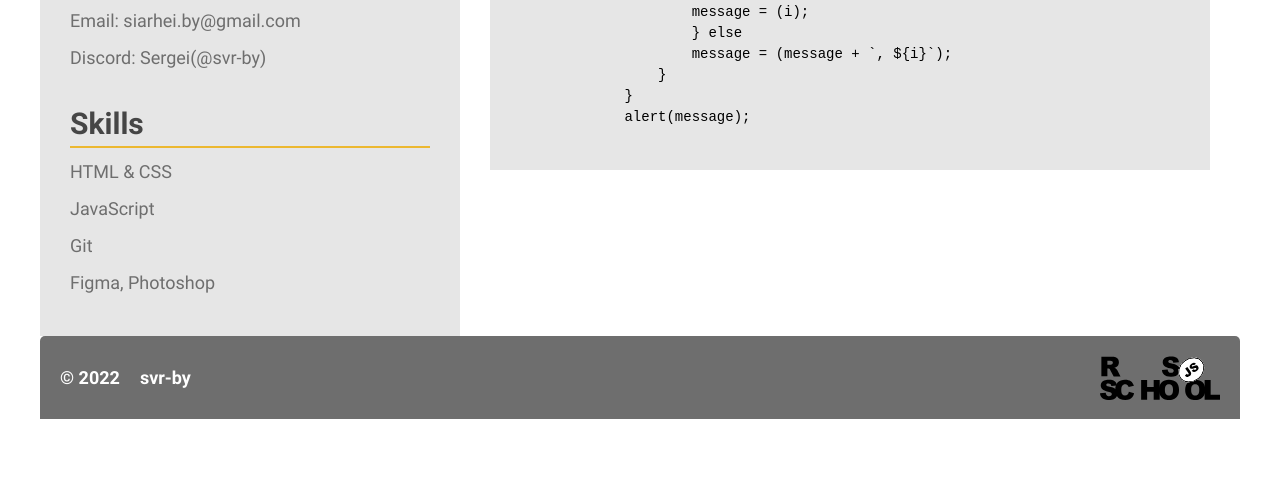
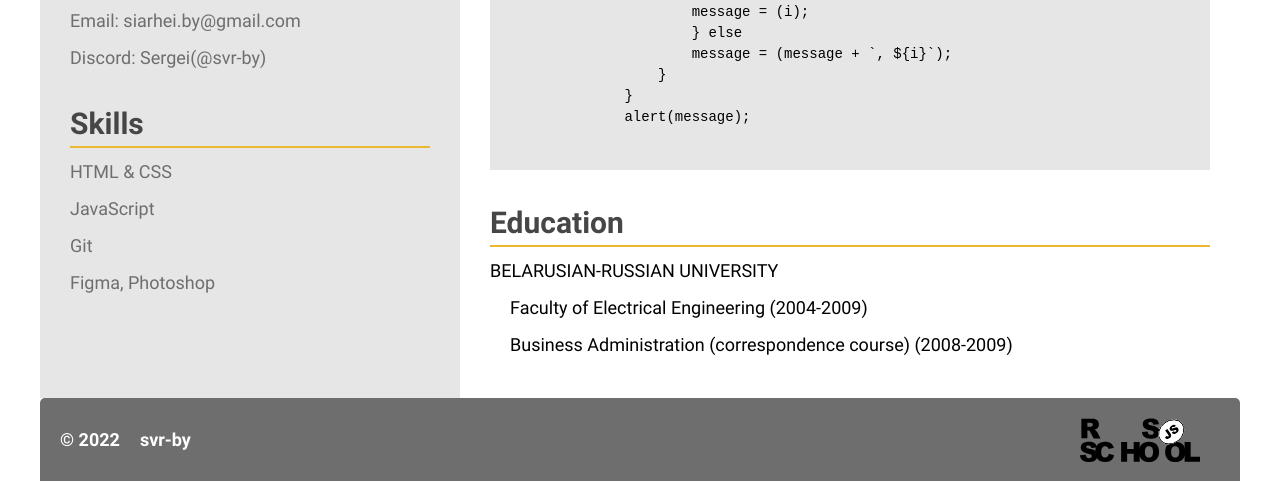
Before and after one commit to svr-by/rsschool-cv, a plain HTML site: page index.html in a window 1280 px wide. Shown: the part 699-1180 px from the top of the page. Before the commit the page ends 1118 px from the top, so only its background shows below. Drawn offline with Linux system fonts and the light colour scheme.

Commit message:
feat: add section education

```diff
--- a/css/style.css
+++ b/css/style.css
@@ -135,14 +135,20 @@ ul, li, h1, h2 {
     margin-bottom: 10px;
     border-bottom: 2px solid var(--color-orange);
 }
+.list {
+    list-style: none;
+}
+.list--inner{
+    margin-left: 20px;
+}
 .list__item {
     margin-bottom: 10px;
-    list-style: none;
 }
 .code-example {
     background-color: rgb(230, 230, 230);
     font-size: 14px;
 }
+
 /* main styles end */
 
 /* footer styles start */
@@ -170,7 +176,6 @@ ul, li, h1, h2 {
     margin-left: auto;
     width: 120px;
     height: 45px;
-    transition: .3s;
 }
 .footer__link--rss:hover {
     filter: invert(100%) sepia(0%) saturate(0%) hue-rotate(90deg) brightness(101%) contrast(102%);
--- a/index.html
+++ b/index.html
@@ -47,7 +47,7 @@
                     <section id="contacts" class="section">
                         <h2 class="title">Contacts</h2>
                         <nav class="list">
-                            <ul>
+                            <ul class="list">
                                 <li class="list__item">Location: Mogilev, Belarus</li>
                                 <li class="list__item">Phone: +375 (29) 246-18-55</li>
                                 <li class="list__item">Email: siarhei.by@gmail.com</li>
@@ -58,7 +58,7 @@
                     <section id="skills" class="section">
                         <h2 class="title">Skills</h2>
                         <nav class="list">
-                            <ul>
+                            <ul class="list">
                                 <li class="list__item">HTML & CSS</li>
                                 <li class="list__item">JavaScript</li>
                                 <li class="list__item">Git</li>
@@ -98,6 +98,18 @@
                             </code>
                         </pre>
                     </section>
+                    <section id="education" class="section">
+                        <h2 class="title">Education</h2>
+                        <ul class="list">
+                            <li class="list__item">BELARUSIAN-RUSSIAN UNIVERSITY</li>
+                            <li>
+                                <ul class="list list--inner">
+                                    <li class="list__item">Faculty of Electrical Engineering (2004-2009)</li>
+                                    <li class="list__item">Business Administration (correspondence course) (2008-2009)</li>
+                                </ul>
+                            </li>
+                        </ul>
+                    </section>
                 </div>
             </div>
         </div>
@@ -106,7 +118,7 @@
         <div class="container footer-container">
             <p class="footer__text">&#169; 2022</p>
             <a href="https://github.com/svr-by" class="footer__link">svr-by</a>
-            <a href="https://rs.school/js/" class="footer__link--rss"></a>
+            <a href="https://rs.school/js/" class="footer__link footer__link--rss"></a>
         </div>
     </footer>
 </body>
```
